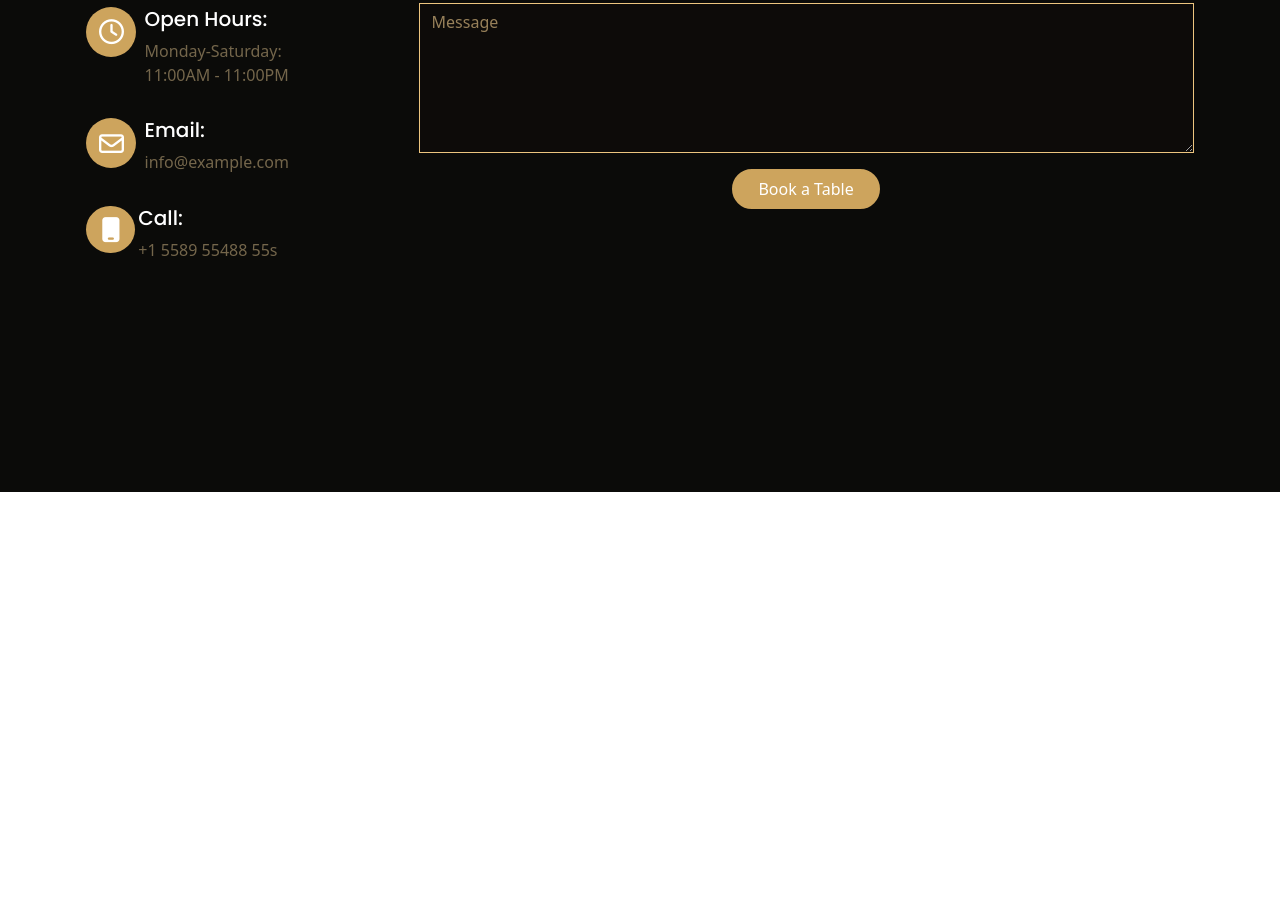
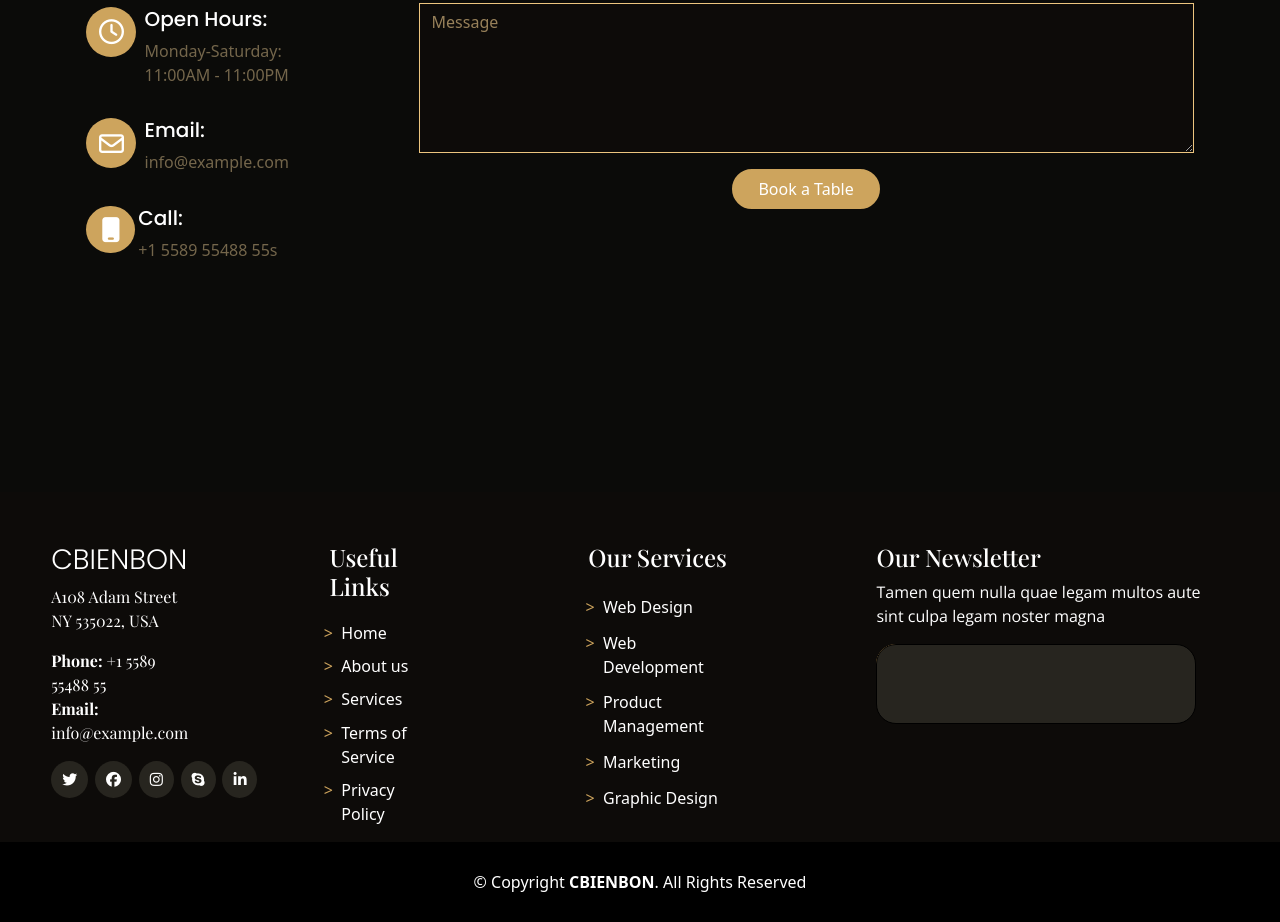
Before and after one commit to robindkns/ProjetCBienBon_HTML-CSS-Bootstrap, a website: page index.html in a window 1280 px wide. Shown: the part 9591-10513 px from the top of the page. Before the commit the page ends 10083 px from the top, so only its background shows below. Drawn offline with nearby package versions, Linux system fonts and the light colour scheme; files whose address does not match are found by name; a web font is replaced by a local one.

Commit message:
Section footer

```diff
--- a/index.html
+++ b/index.html
@@ -524,6 +524,52 @@
             </div>
         </div>
     </section>
+    <footer>
+        <div class="boxFooter">
+            <div>
+                <h3>CBIENBON</h3>
+                <p>
+                    A108 Adam Street<br>
+                    NY 535022, USA
+                </p>
+                <p>
+                    <b>Phone:</b> +1 5589 55488 55<br>
+                    <b>Email:</b> info@example.com
+                </p>
+                <div class="networksFooter">
+                    <i class="fa-brands fa-twitter" style="color: #ffffff;"></i><i class="fa-brands fa-facebook" style="color: #ffffff;"></i><i class="fa-brands fa-instagram" style="color: #ffffff;"></i><i class="fa-brands fa-skype" style="color: #ffffff;"></i><i class="fa-brands fa-linkedin-in" style="color: #ffffff;"></i>
+                </div>
+            </div>
+            <div style="width: 20%;">
+                <h4>Useful Links</h4>
+                <ul>
+                    <a href=""><li>Home</li></a>
+                    <a href=""><li>About us</li></a>
+                    <a href=""><li>Services</li></a>
+                    <a href=""><li>Terms of Service</li></a>
+                    <a href=""><li>Privacy Policy</li></a>
+                </ul>
+            </div>
+            <div style="width: 25%;">
+                <h4>Our Services</h4>
+                <ul>
+                    <a href=""><li>Web Design</li></a>
+                    <a href=""><li>Web Development</li></a>
+                    <a href=""><li>Product Management</li></a>
+                    <a href=""><li>Marketing</li></a>
+                    <a href=""><li>Graphic Design</li></a>
+                </ul>
+            </div>
+            <div style="width: 60%;">
+                <h4>Our Newsletter</h4>
+                <p id="news">Tamen quem nulla quae legam multos aute sint culpa legam noster magna</p>
+                <input class="boxInput" type="email" name="email"><input class="btnInput" type="submit" value="Subscribe">
+            </div>
+        </div>
+        <div class="copyright">
+            <p>© Copyright <b>CBIENBON</b>. All Rights Reserved</p>
+        </div>
+    </footer>
     <script src="./node_modules/bootstrap/dist/js/bootstrap.bundle.js"></script>
 </body>
 </html>
--- a/public/src/sass/app.sass
+++ b/public/src/sass/app.sass
@@ -16,3 +16,4 @@ $fa-font-path : "../../../node_modules/@fortawesome/fontawesome-free/webfonts"
 @import "./modules/_gallery"
 @import "./modules/_chef"
 @import "./modules/_contact"
+@import "./modules/_footer"
--- /dev/null
+++ b/public/src/sass/modules/_footer.sass
@@ -0,0 +1,66 @@
+.boxFooter
+    background-color: #0d0b09
+    padding: 4%
+    height: 350px
+    width: 100%
+    display: flex
+    gap: 12%
+    a
+        text-decoration: none
+    ul
+        padding: 10%
+        li
+            list-style-type: ">  "
+            color: white
+            margin-bottom: 10%
+        li::marker
+            color: $ocre
+    h4
+        color: white
+        font-family: 'Playfair Display', serif
+    h3
+        color: white
+        font-weight: 300
+        font-family: 'Poppins', sans-serif
+    p
+        font-family: 'Playfair Display', serif
+        color: white
+    div i
+        margin-right: 5%
+        background-color: #27251f
+        padding: 8%
+        border-radius: 50%
+        font-size: 15px
+
+.boxInput
+    border: 1px solid
+    border-radius: 20px
+    width: 25%
+    height: 10%
+    background-color: #27251f
+    position: absolute
+    z-index: 0
+
+.btnInput
+    border: 1px solid $ocre
+    border-radius: 20px
+    height: 20%
+    background-color: $ocre
+    color: white
+    z-index: 0
+
+.networksFooter
+    display: flex
+
+#news
+    font-family: 'Open Sans', sans-serif
+
+.copyright
+    background-color: black
+    display: flex
+    height: 80px
+    color: white
+    align-items: center
+    justify-content: center
+    p
+        margin: 0
```
Also changed, not shown: public/css/app.css, 1 other file.
